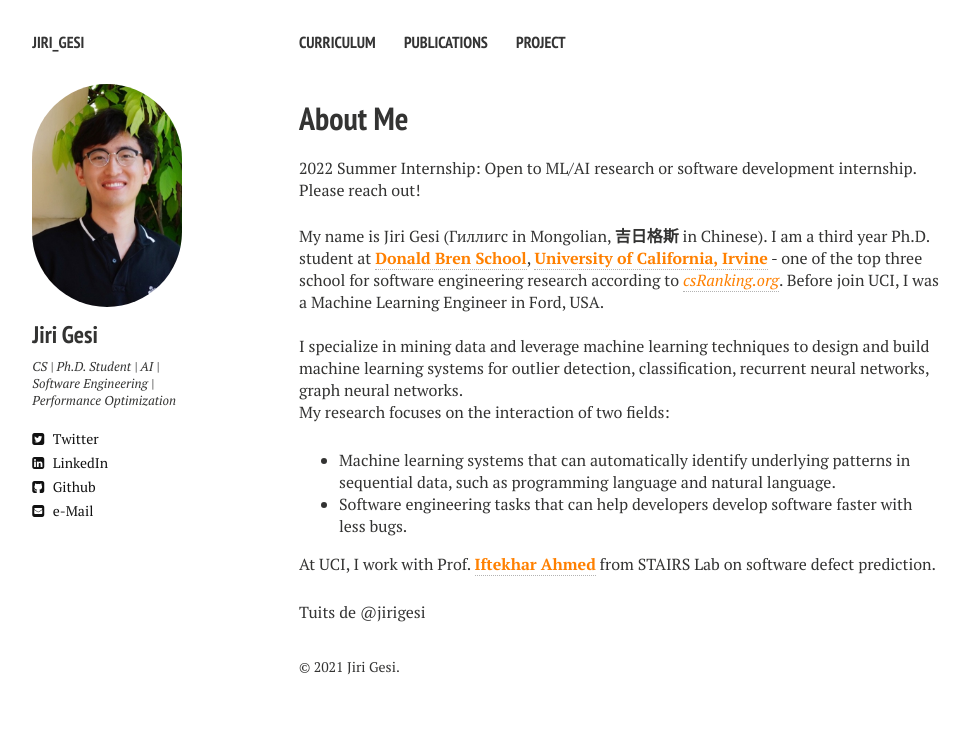
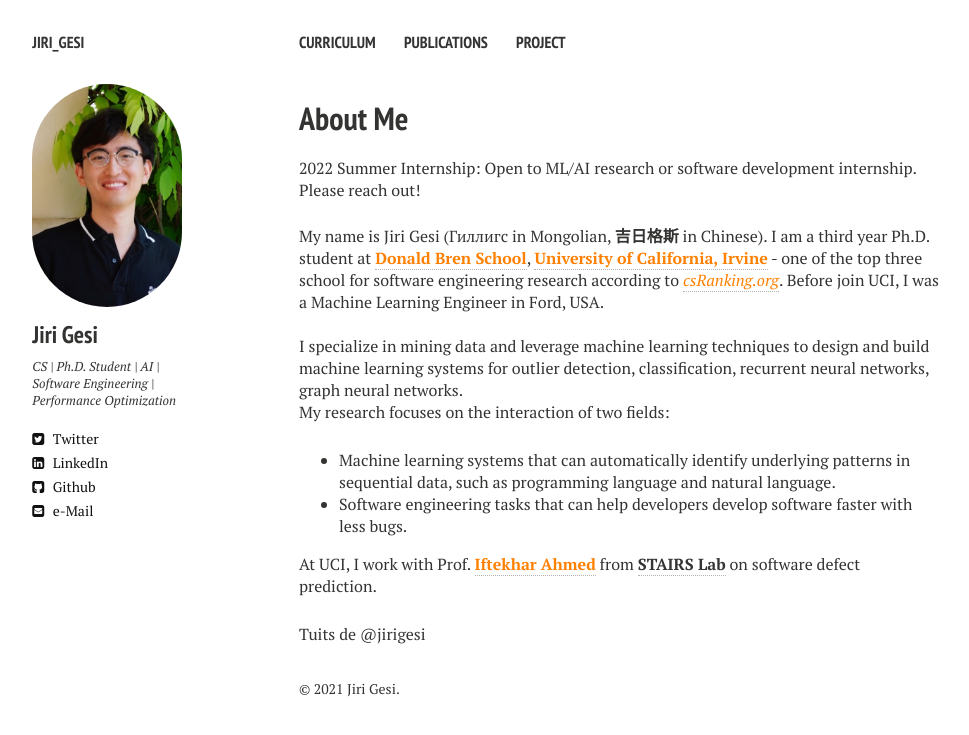
Before and after one commit to Jirigesi/Jirigesi.github.io, a Jekyll site: the page built from index.md, in a window 1280 px wide. Shown: the top 735 px of the page, without its empty margins (21-990 px from the left). Built offline with Jekyll 4.4.1, drawn with Linux system fonts in a browser that asks for light colours; nearby versions of some CDN libraries; comment, search, counter and statistics services are not loaded; part of the change alters nothing that is shown.

Commit message:
update lab link

```diff
--- a/index.md
+++ b/index.md
@@ -21,4 +21,4 @@ My research focuses on the interaction of two fields:
 - Machine learning systems that can automatically identify underlying patterns in sequential data, such as programming language and natural language.
 - Software engineering tasks that can help developers develop software faster with less bugs.
 
-At UCI, I work with Prof. <a href="https://scholar.google.com/citations?user=_TdMD7sAAAAJ&hl=en" target="_blank" style="color:rgb(255,128,0)">**Iftekhar Ahmed**</a> from STAIRS Lab on software defect prediction.
+At UCI, I work with Prof. <a href="https://scholar.google.com/citations?user=_TdMD7sAAAAJ&hl=en" target="_blank" style="color:rgb(255,128,0)">**Iftekhar Ahmed**</a> from <a href="http://stairs.ics.uci.edu/" target="_blank">**STAIRS Lab**</a> on software defect prediction.
```
Also changed, not shown: 1 other file.
